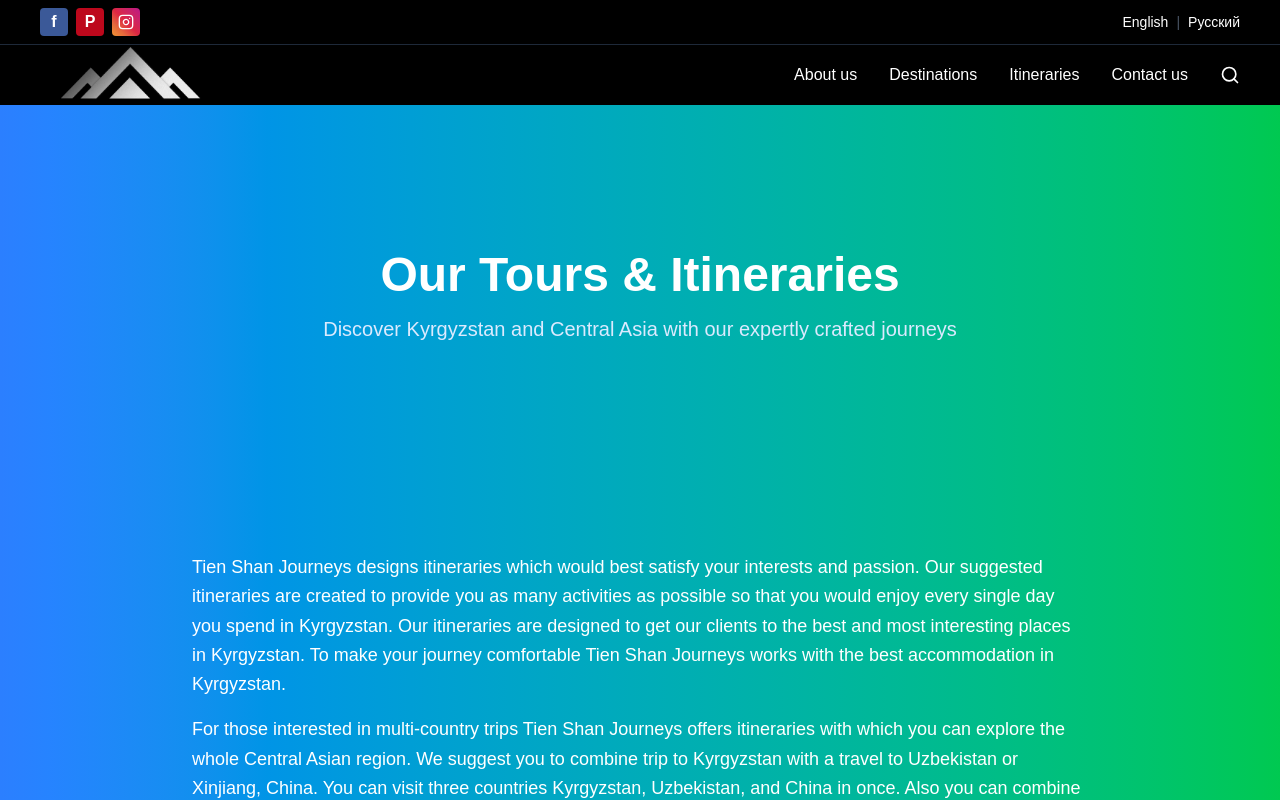
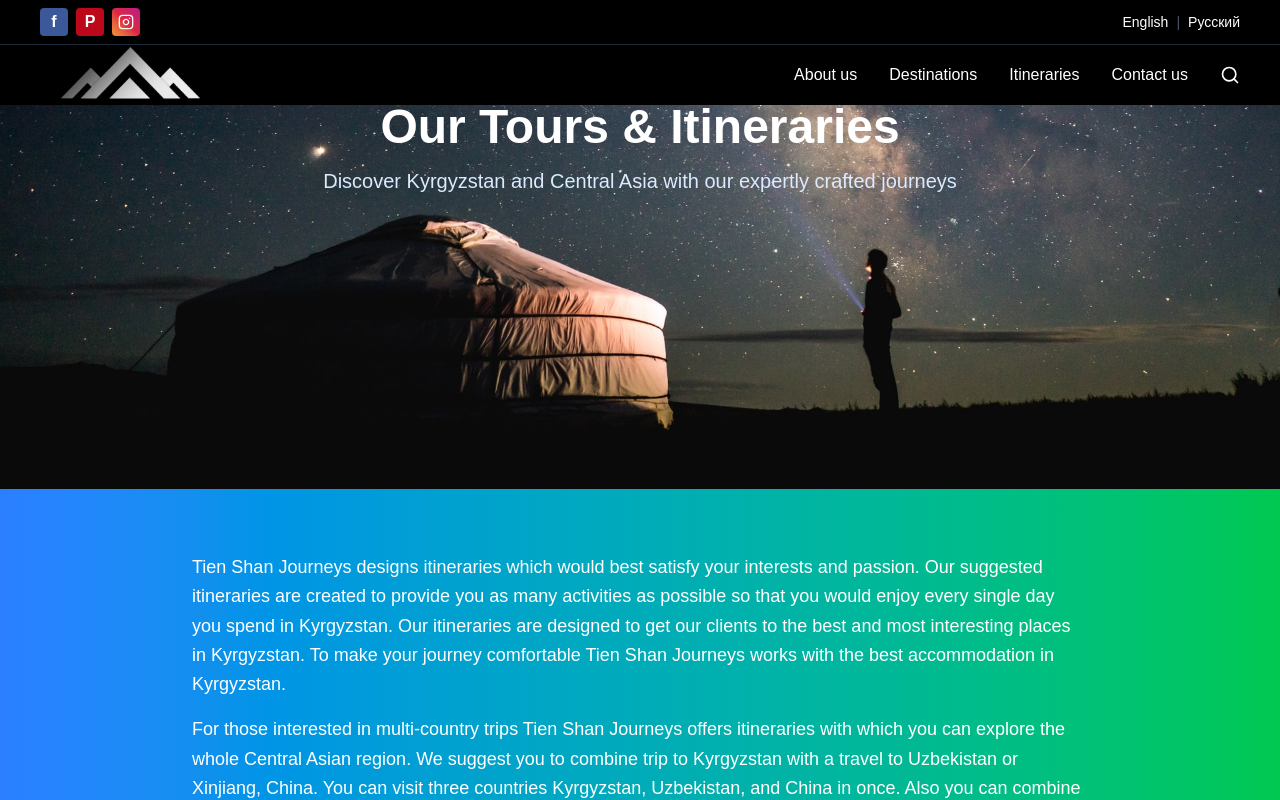
Before and after one commit to Erkebulan100/kyrgyzstan-ai-tourism-thesis, a Next.js app: page /tours in a window 1280 px wide. Shown: the top 800 px of the page. Built offline with nearby package versions, Linux system fonts and the light colour scheme.

Commit message:
Changed background images of about, contact, tours pages

```diff
--- a/app/about/page.js
+++ b/app/about/page.js
@@ -11,7 +11,13 @@ export default function AboutPage() {
   return (
     <main className="min-h-screen bg-white">
       {/* Hero Section */}
-      <section className="relative h-96 bg-gradient-to-r from-blue-900 to-green-900 flex items-center justify-center">
+      <section className="relative h-96 flex items-end justify-center pb-[23%]"
+       style={{
+          backgroundImage: "url('/images/hero/hero-yurt-night.jpg')",
+        //   if you want somewhat purplish picture add linear-gradient(to bottom, rgba(0,0,0,0.3), rgba(0,0,0,0.5)), in front of url('/images/tours/treasures-tien-shan-hero.jpg')
+          backgroundSize: 'cover',
+          backgroundPosition: 'center 99%'
+        }}>
         <div className="text-center text-white px-4">
           <h1 className="text-5xl font-bold mb-4">About Tienshan Journeys</h1>
           <p className="text-xl text-blue-100">Bespoke travel in Kyrgyzstan and Central Asia</p>
--- a/app/contact/page.js
+++ b/app/contact/page.js
@@ -10,7 +10,13 @@ export default function ContactPage() {
   return (
     <main className="min-h-screen bg-white">
       {/* Hero Section */}
-      <section className="relative h-96 bg-gradient-to-r from-blue-600 to-green-600 flex items-center justify-center">
+      <section className="relative h-96 flex items-end justify-center pb-[23%]"
+        style={{
+          backgroundImage: "url('/images/hero/hero-yurt-night.jpg')",
+        //   if you want somewhat purplish picture add linear-gradient(to bottom, rgba(0,0,0,0.3), rgba(0,0,0,0.5)), in front of url('/images/tours/treasures-tien-shan-hero.jpg')
+          backgroundSize: 'cover',
+          backgroundPosition: 'center 99%'
+        }}>
         <div className="text-center text-white px-4">
           <h1 className="text-5xl font-bold mb-4">Get in Touch</h1>
           <p className="text-xl text-blue-100">
--- a/app/tours/page.js
+++ b/app/tours/page.js
@@ -10,7 +10,13 @@ export default function ToursPage() {
   return (
     <main className="min-h-screen bg-white">
       {/* Hero Section */}
-      <section className="relative h-96 bg-gradient-to-r from-blue-500 to-green-500 flex items-center justify-center">
+      <section className="relative h-96 flex items-end justify-center pb-[23%]"
+      style={{
+          backgroundImage: "url('/images/hero/hero-yurt-night.jpg')",
+        //   if you want somewhat purplish picture add linear-gradient(to bottom, rgba(0,0,0,0.3), rgba(0,0,0,0.5)), in front of url('/images/tours/treasures-tien-shan-hero.jpg')
+          backgroundSize: 'cover',
+          backgroundPosition: 'center 99%'
+        }}>
         <div className="text-center text-white px-4">
           <h1 className="text-5xl font-bold mb-4">Our Tours & Itineraries</h1>
           <p className="text-xl text-blue-100">
```
